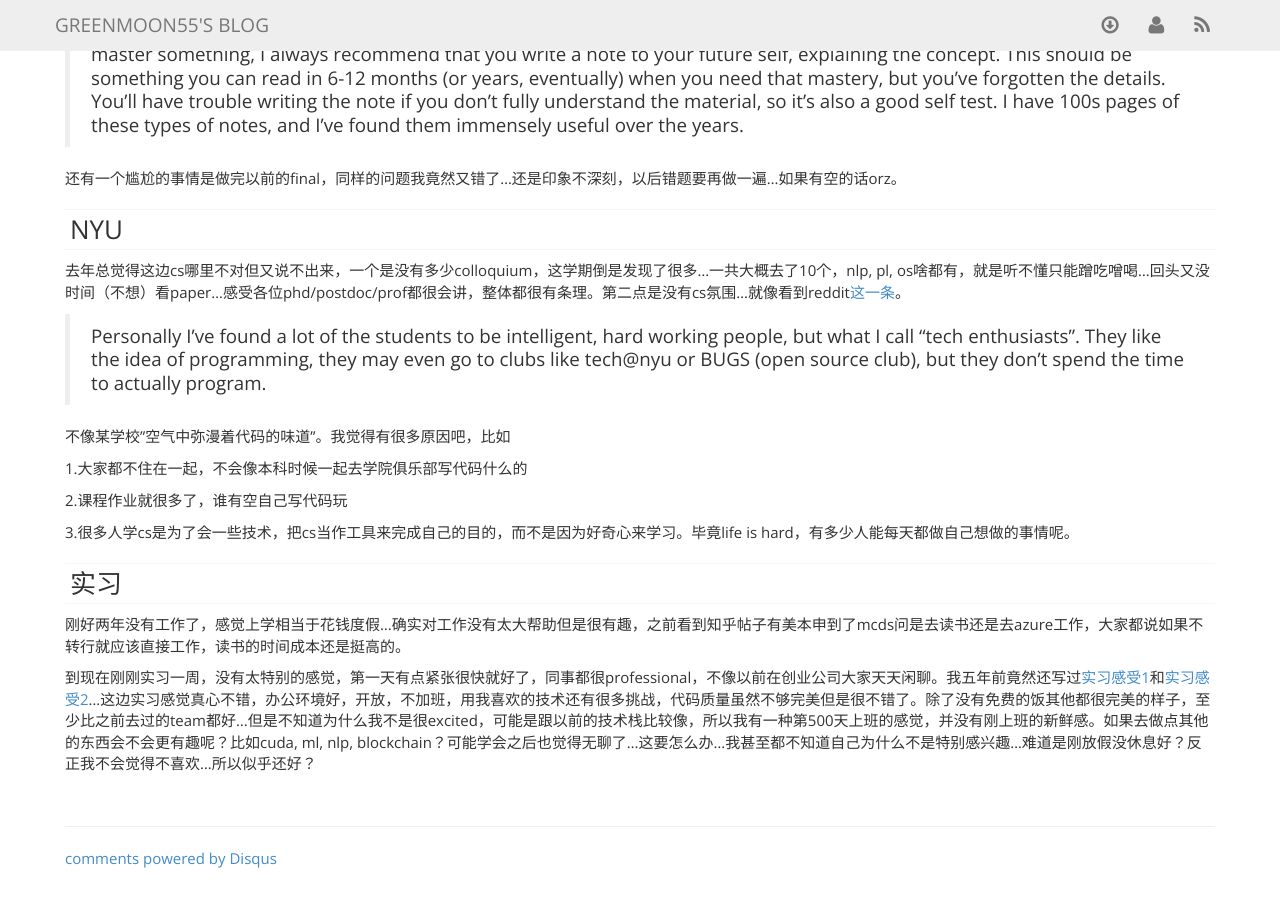
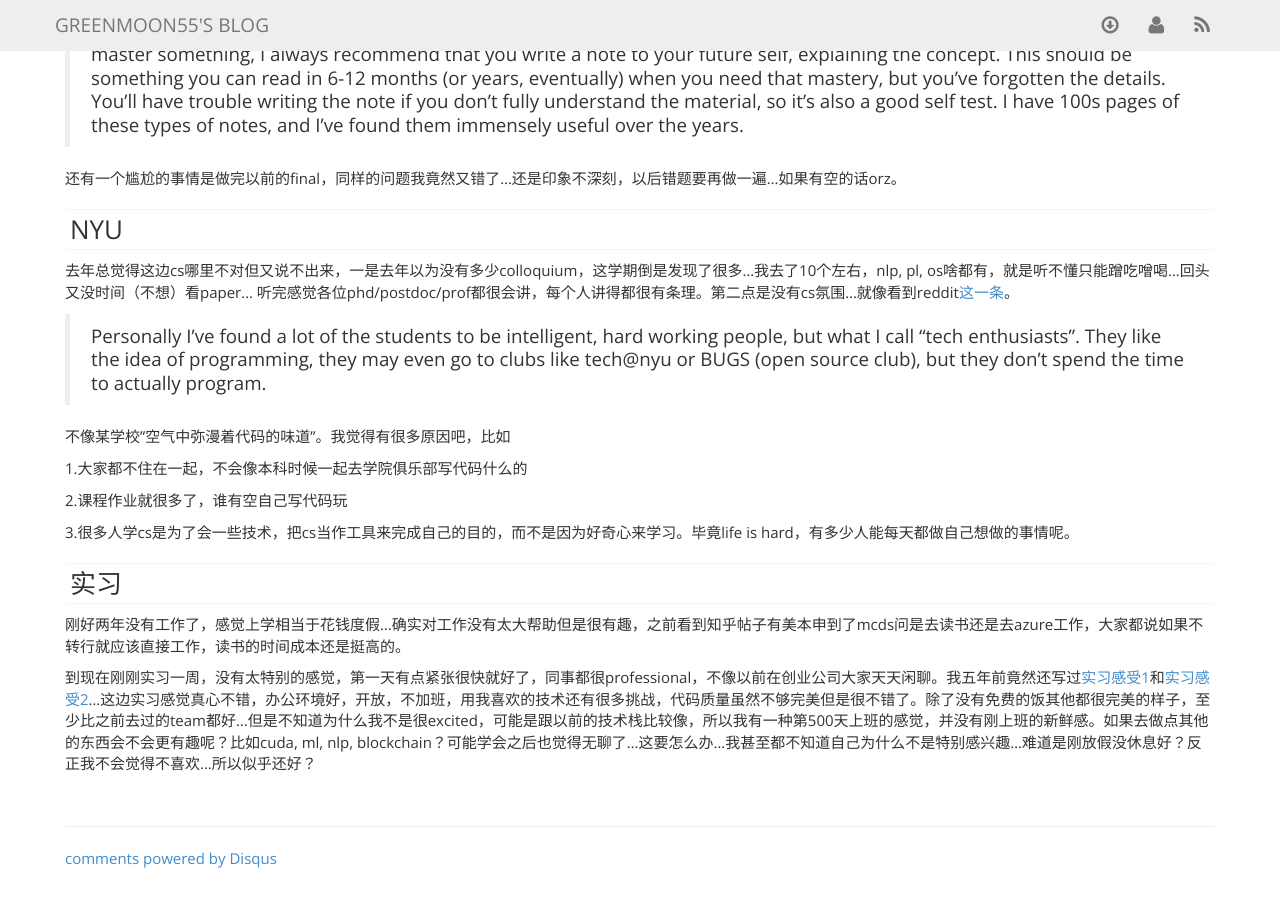
Before and after one commit to greenmoon55/greenmoon55.github.io, a Jekyll site: the page built from _posts/2018-05-26-2018-spring.markdown, in a window 1280 px wide and 900 px high, scrolled down 1008 px. Built offline with Jekyll 4.4.1, drawn with Linux system fonts in a browser that asks for light colours; nearby versions of some CDN libraries; comment, search, counter and statistics services are not loaded.

Commit message:
Update 2018-05-26-2018-spring.markdown

```diff
--- a/_posts/2018-05-26-2018-spring.markdown
+++ b/_posts/2018-05-26-2018-spring.markdown
@@ -43,7 +43,7 @@ ML: 160人 workload: 3天/周
 
 ### NYU
 
-去年总觉得这边cs哪里不对但又说不出来，一个是没有多少colloquium，这学期倒是发现了很多...一共大概去了10个，nlp, pl, os啥都有，就是听不懂只能蹭吃噌喝…回头又没时间（不想）看paper…感受各位phd/postdoc/prof都很会讲，整体都很有条理。第二点是没有cs氛围…就像看到reddit[这一条](https://www.reddit.com/r/nyu/comments/7zba30/the_cs_scene_at_nyu_cas/)。
+去年总觉得这边cs哪里不对但又说不出来，一是去年以为没有多少colloquium，这学期倒是发现了很多...我去了10个左右，nlp, pl, os啥都有，就是听不懂只能蹭吃噌喝…回头又没时间（不想）看paper… 听完感觉各位phd/postdoc/prof都很会讲，每个人讲得都很有条理。第二点是没有cs氛围…就像看到reddit[这一条](https://www.reddit.com/r/nyu/comments/7zba30/the_cs_scene_at_nyu_cas/)。
 > Personally I’ve found a lot of the students to be intelligent, hard working people, but what I call “tech enthusiasts”. They like the idea of programming, they may even go to clubs like tech@nyu or BUGS (open source club), but they don’t spend the time to actually program.
 
 不像某学校"空气中弥漫着代码的味道"。我觉得有很多原因吧，比如
@@ -54,8 +54,6 @@ ML: 160人 workload: 3天/周
 
 3.很多人学cs是为了会一些技术，把cs当作工具来完成自己的目的，而不是因为好奇心来学习。毕竟life is hard，有多少人能每天都做自己想做的事情呢。
 
-
-
 ### 实习
 
 刚好两年没有工作了，感觉上学相当于花钱度假…确实对工作没有太大帮助但是很有趣，之前看到知乎帖子有美本申到了mcds问是去读书还是去azure工作，大家都说如果不转行就应该直接工作，读书的时间成本还是挺高的。
```
